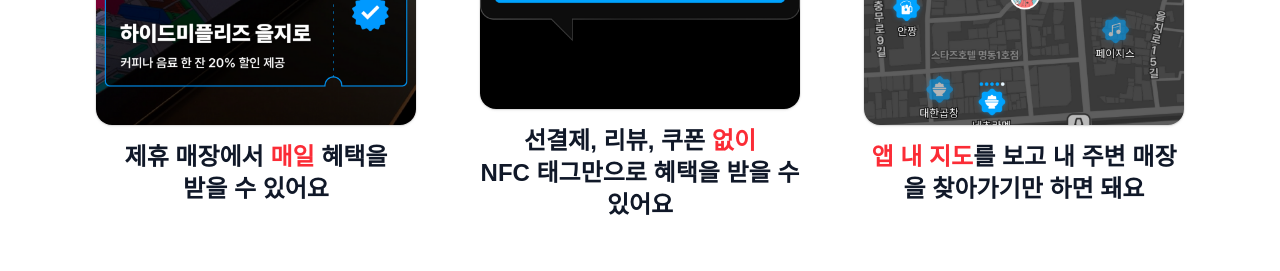
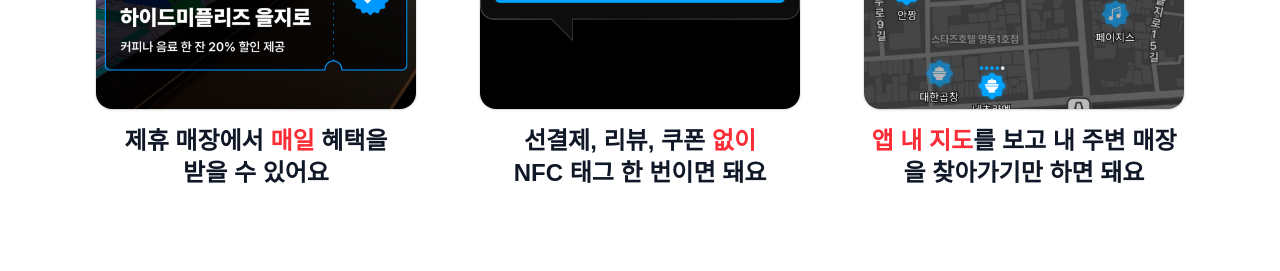
Before and after one commit to echoi3/hidemeplease, a Next.js app: page / in a window 1280 px wide. Shown: the part 1120-1391 px from the top of the page. Built offline with nearby package versions, Linux system fonts and the light colour scheme.

Commit message:
minor change

```diff
--- a/app/page.js
+++ b/app/page.js
@@ -89,7 +89,7 @@ export default function Home() {
               <p className="mt-4 text-xl sm:text-2xl font-extrabold text-gray-900 text-center">
                 선결제, 리뷰, 쿠폰 <span className="text-red-500">없이</span>{" "}
                 <br className="hidden sm:block" />
-                NFC 태그만으로 혜택을 받을 수 있어요
+                NFC 태그 한 번이면 돼요
               </p>
             </div>
             <div className="relative">
```
